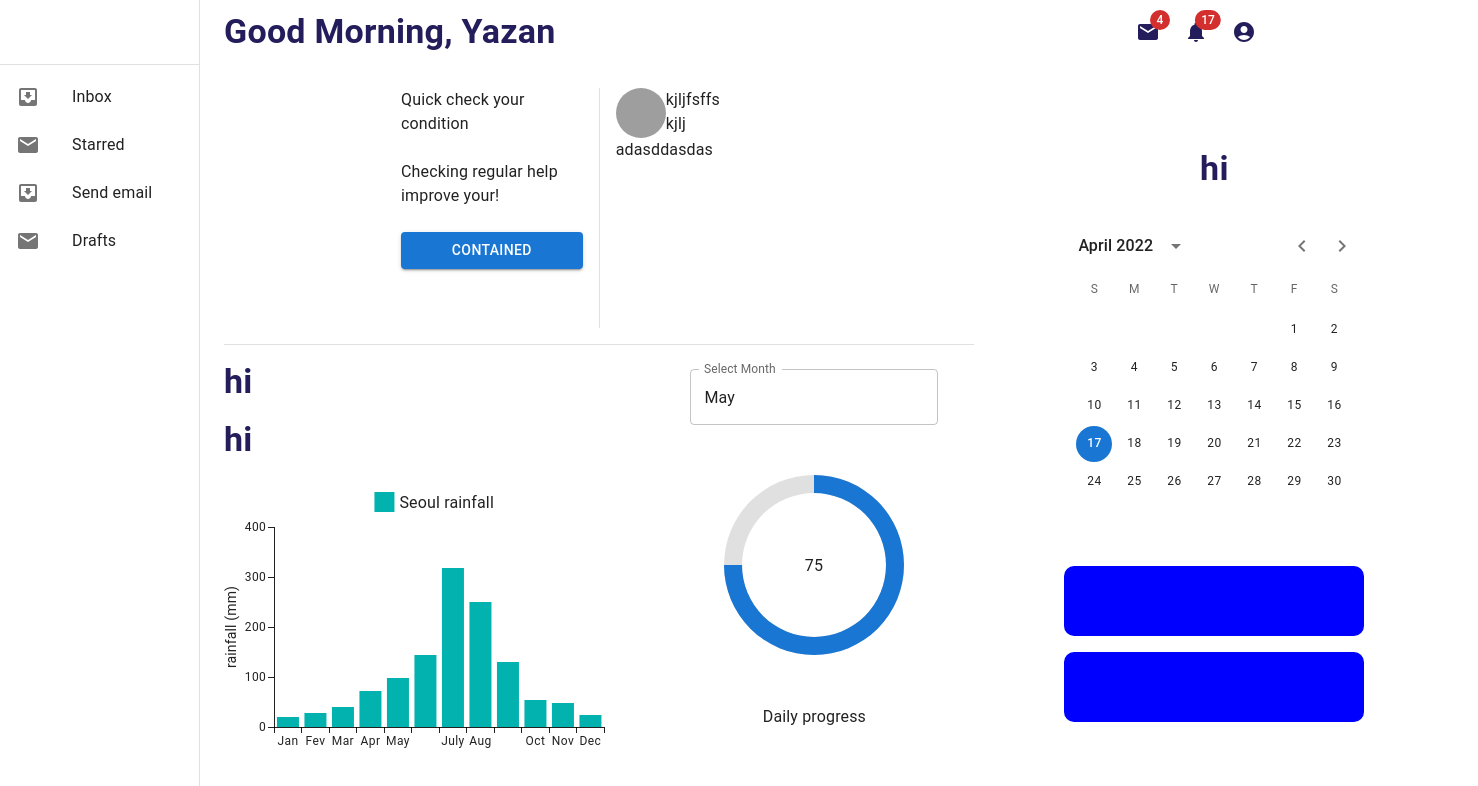
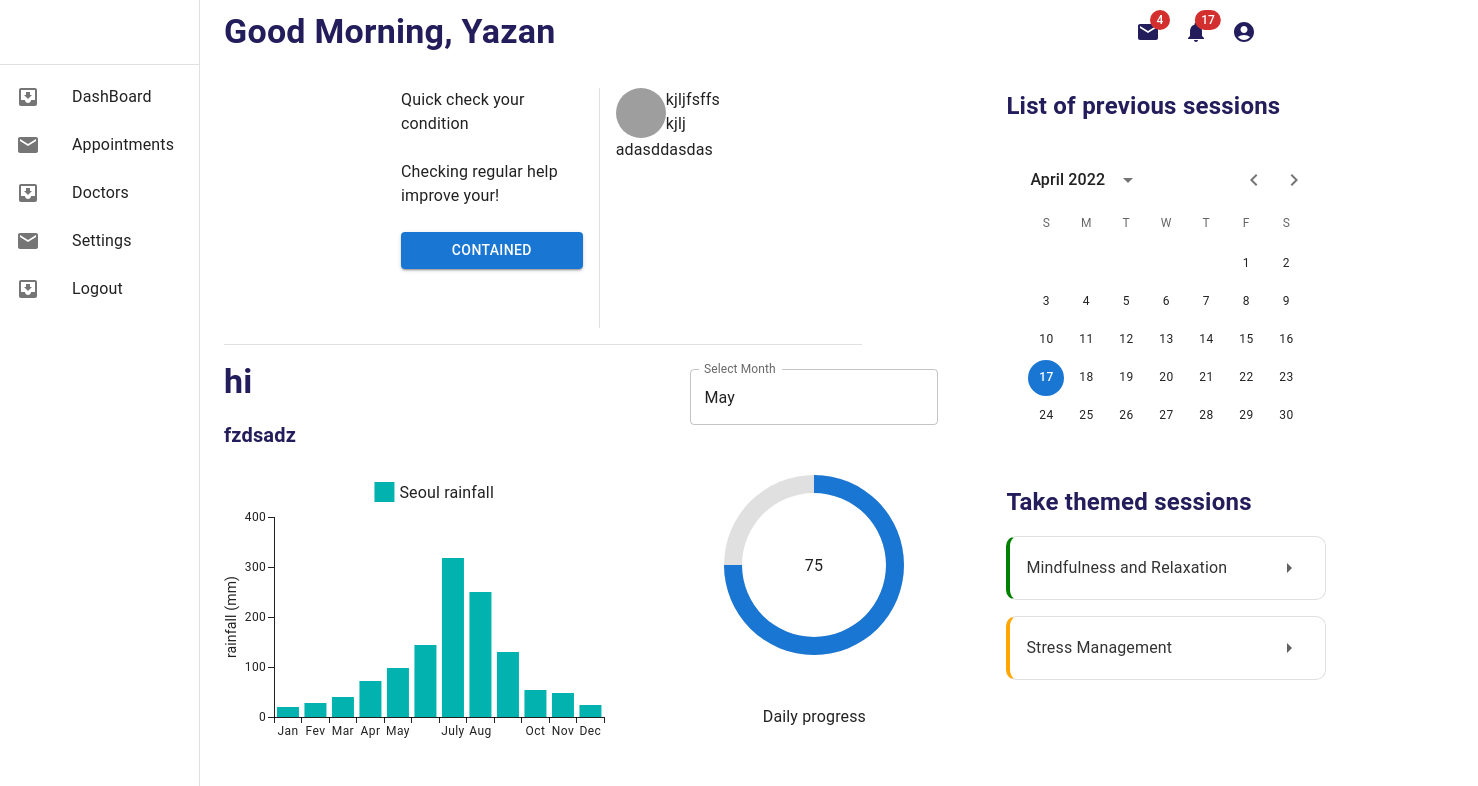
Before and after one commit to ZaidMaraqa/TherapistBotFrontend, a Next.js app: page /dashboard in a window 1280 px wide. Shown: the top 786 px of the page, 1478 px wide, since content can reach past the window. Built offline with nearby package versions, Linux system fonts and the light colour scheme; grey boxes are pictures that could not be loaded.

Commit message:
previous sessions & themed sessions done

```diff
--- a/public/constants.js
+++ b/public/constants.js
@@ -44,3 +44,15 @@ export const chatPageQuestions = [
   "What can I expect from these therapy sessions?",
   "I feel like I need help but don't know where to start",
 ]
+
+
+export const sessions = [
+  {
+    title: "Mindfulness and Relaxation",
+    borderColor: "green",
+  },
+  {
+    title: "Stress Management",
+    borderColor: "orange",
+  },
+];
--- a/src/app/dashboard/page.tsx
+++ b/src/app/dashboard/page.tsx
@@ -3,15 +3,17 @@ import TickPlacementBars from "@/components/barChart";
 import DateCalendarServerRequest from "@/components/calendarPicker";
 import DatePickerOpenTo from "@/components/datePicker";
 import GaugeChart from "@/components/gaugeChart";
+import SessionItem from "@/components/sessionItem/sessionItem";
 import SidebarWithHeader from "@/components/sideBar";
+import { sessions } from "../../../public/constants";
 import { Typography, Box, Divider, Avatar, Button } from "@mui/material";
 import Stack from "@mui/material/Stack";
 
 export default function DashBoard() {
   return (
     <SidebarWithHeader>
-      <Stack direction={"row"} sx={{ height: "100vh"}}>
-        <Box sx={{ flex: 1}}>
+      <Stack direction={"row"} sx={{ height: "100vh" }}>
+        <Box sx={{ flex: 1 }}>
           <Stack sx={{ height: "100%" }}>
             <Box
               sx={{
@@ -63,7 +65,10 @@ export default function DashBoard() {
                 </Box>
               </Stack>
             </Box>
-            <Divider orientation="horizontal" sx={{ my: "1rem" }} />
+            <Divider
+              orientation="horizontal"
+              sx={{ my: "1rem", width: "85%" }}
+            />
             <Stack direction={"row"} sx={{ flex: 1, overflow: "hidden" }}>
               <Box sx={{ width: "26.9rem", height: "100%", overflow: "auto" }}>
                 <Box>
@@ -77,9 +82,9 @@ export default function DashBoard() {
                   <Typography
                     component="div"
                     sx={{ color: "#231E5B", fontWeight: "bold", mb: 2 }}
-                    variant="h4"
+                    variant="h6"
                   >
-                    hi
+                    fzdsadz
                   </Typography>
                 </Box>
                 <Box sx={{ flex: 1 }}>
@@ -96,46 +101,51 @@ export default function DashBoard() {
             </Stack>
           </Stack>
         </Box>
-        <Box sx={{ width: "30rem", height: "100vh", overflow: "auto" }}>
-          <Stack
-            alignItems="center"
-            justifyContent="center"
-            sx={{ height: "100%" }}
-          >
+        <Box sx={{ overflow: "auto" }}>
+          <Stack alignItems="center" justifyContent="center">
             <Box
               sx={{
                 width: "100%",
-                height: "85vh",
                 display: "flex",
                 flexDirection: "column",
-                alignItems: "center",
+                alignItems: "flex-start",
+                ml: 0,
+                mr: "auto",
+                pl: 4,
+                pr: 4,
               }}
             >
               <Typography
                 component="div"
-                sx={{ color: "#231E5B", fontWeight: "bold", mb: 2 }}
-                variant="h4"
+                sx={{
+                  color: "#231E5B",
+                  fontWeight: "bold",
+                  mb: 2,
+                  fontSize: "1.5rem",
+                }}
               >
-                hi
+                List of previous sessions
               </Typography>
               <DateCalendarServerRequest />
-              <Stack spacing={2} sx={{ mt: 2 }}>
-                <Box
+              <Stack spacing={2} sx={{ width: "100%" }}>
+                <Typography
+                  component="div"
                   sx={{
-                    width: "18.75rem",
-                    height: "4.375rem",
-                    bgcolor: "blue",
-                    borderRadius: ".625rem",
+                    color: "#231E5B",
+                    fontWeight: "bold",
+                    mb: 2,
+                    fontSize: "1.5rem",
                   }}
-                />
-                <Box
-                  sx={{
-                    width: "18.75rem",
-                    height: "4.375rem",
-                    bgcolor: "blue",
-                    borderRadius: ".625rem",
-                  }}
-                />
+                >
+                  Take themed sessions
+                </Typography>
+                {sessions.map((session, index) => (
+                  <SessionItem
+                    key={index}
+                    title={session.title}
+                    borderColor={session.borderColor}
+                  />
+                ))}
               </Stack>
             </Box>
           </Stack>
--- /dev/null
+++ b/src/components/sessionItem/sessionItem.tsx
@@ -0,0 +1,40 @@
+import React from 'react';
+import { Box, Stack, IconButton } from '@mui/material';
+import ArrowRightIcon from '@mui/icons-material/ArrowRight';
+import { SessionItemProps } from '../sessionItem/sessionitem.interface';
+
+const SessionItem: React.FC<SessionItemProps> = ({ title, borderColor }) => {
+  return (
+    <Box
+      sx={{
+        height: "4rem",
+        borderRadius: ".625rem",
+        borderLeft: `.3rem solid ${borderColor}`,
+        borderTop: ".0625rem solid #e0e0e0",
+        borderRight: ".0625rem solid #e0e0e0",
+        borderBottom: ".0625rem solid #e0e0e0",
+        backgroundColor: "white",
+      }}
+    >
+      <Stack
+        direction={"row"}
+        justifyContent="space-between"
+        alignItems="center"
+        sx={{
+          height: "100%",
+          paddingLeft: "1rem",
+          paddingRight: "1rem",
+        }}
+      >
+        <Box sx={{ color: "#333" }}>{title}</Box>
+        <Box>
+          <IconButton aria-label="arrow-right" sx={{ color: "#616161" }}>
+            <ArrowRightIcon />
+          </IconButton>
+        </Box>
+      </Stack>
+    </Box>
+  );
+};
+
+export default SessionItem;
--- /dev/null
+++ b/src/components/sessionItem/sessionitem.interface.ts
@@ -0,0 +1,4 @@
+export interface SessionItemProps {
+    title: string;
+    borderColor: string;
+  }
--- a/src/components/sideBar.tsx
+++ b/src/components/sideBar.tsx
@@ -148,7 +148,7 @@ export default function ResponsiveDrawer(props: Props) {
       <Toolbar />
       <Divider />
       <List>
-        {["Inbox", "Starred", "Send email", "Drafts"].map((text, index) => (
+        {["DashBoard", "Appointments", "Doctors", "Settings","Logout"].map((text, index) => (
           <ListItem key={text} disablePadding>
             <ListItemButton>
               <ListItemIcon>
```
